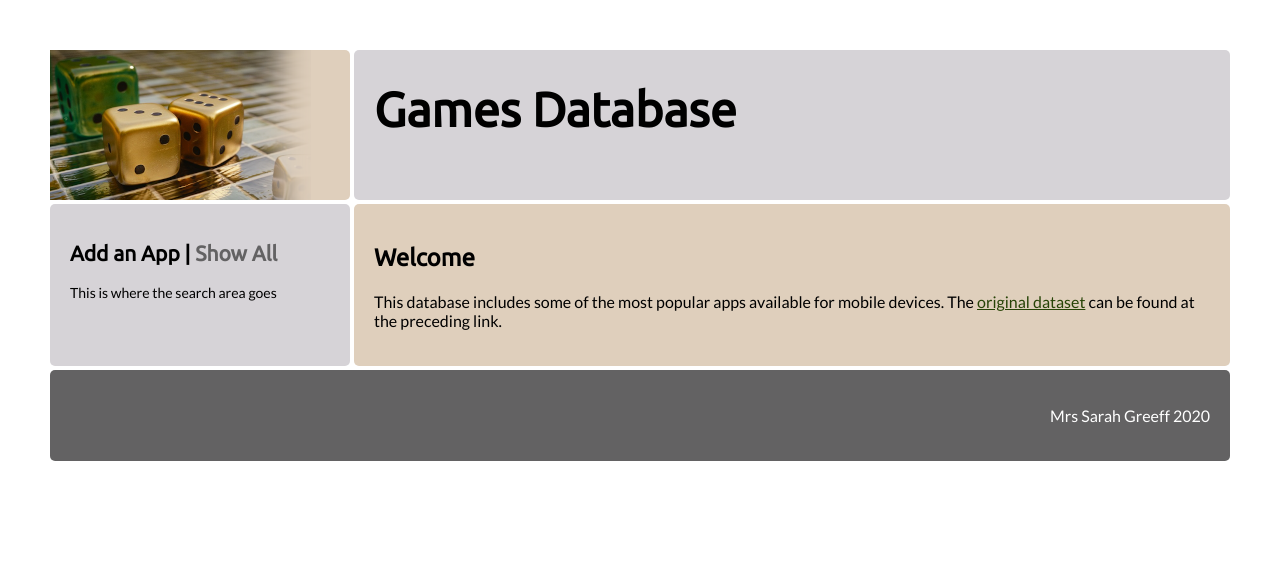
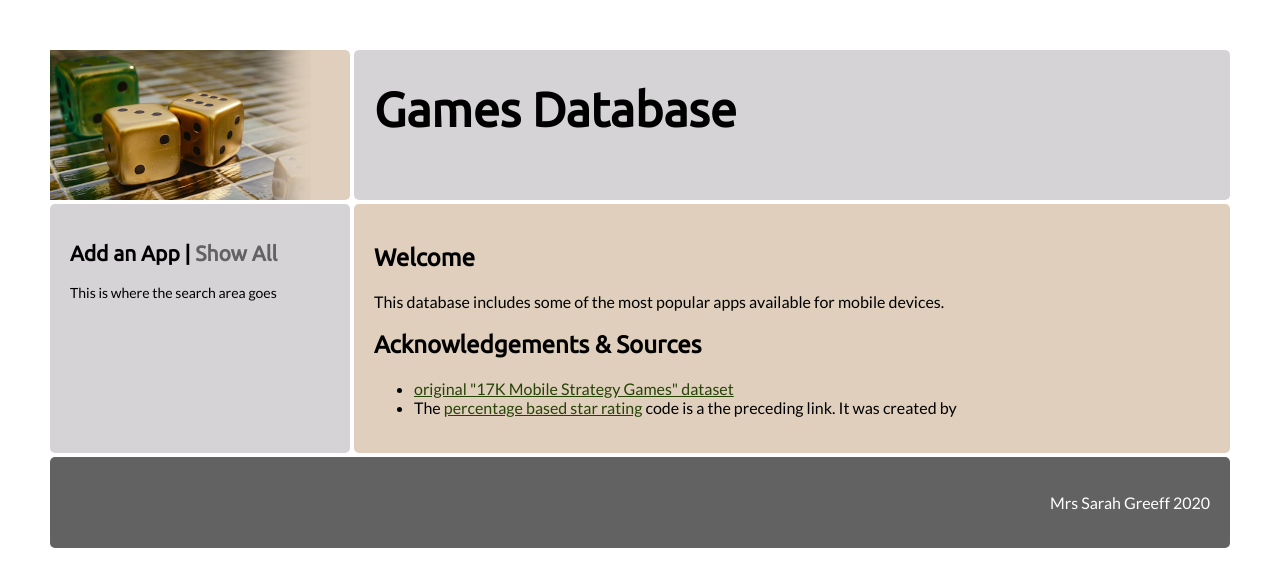
Before and after one commit to Nick-Ni-cpu/site-template, a PHP site: page / in a window 1280 px wide. Shown: the top 587 px of the page. Run offline with PHP 8.4, Linux system fonts and the light colour scheme.

Commit message:
Index-acknowledgement

```diff
--- a/index.php
+++ b/index.php
@@ -3,8 +3,13 @@
 				<h2>Welcome</h2>
 
 				<p>
-					This database includes some of the most popular apps available for mobile devices. The <a href='https://www.kaggle.com/tristan581/17k-apple-app-store-strategy-games/version/1'>original dataset</a> can be found at the preceding link.
+					This database includes some of the most popular apps available for mobile devices.
 				</p>
+				<h2>Acknowledgements & Sources</h2>
+				<ul>
+				<li><a href='https://www.kaggle.com/tristan581/17k-apple-app-store-strategy-games/version/1'>original "17K Mobile Strategy Games" dataset</a></li>
+				<li>The <a href='https://codepen.io/Bluetidepro/pen/GkpEa'>percentage based star rating</a> code is a the preceding link. It was created by </li>
+				</ul>
 			</div> <!-- / main -->
 
 <?php include("bottombit.php") ?>
```
